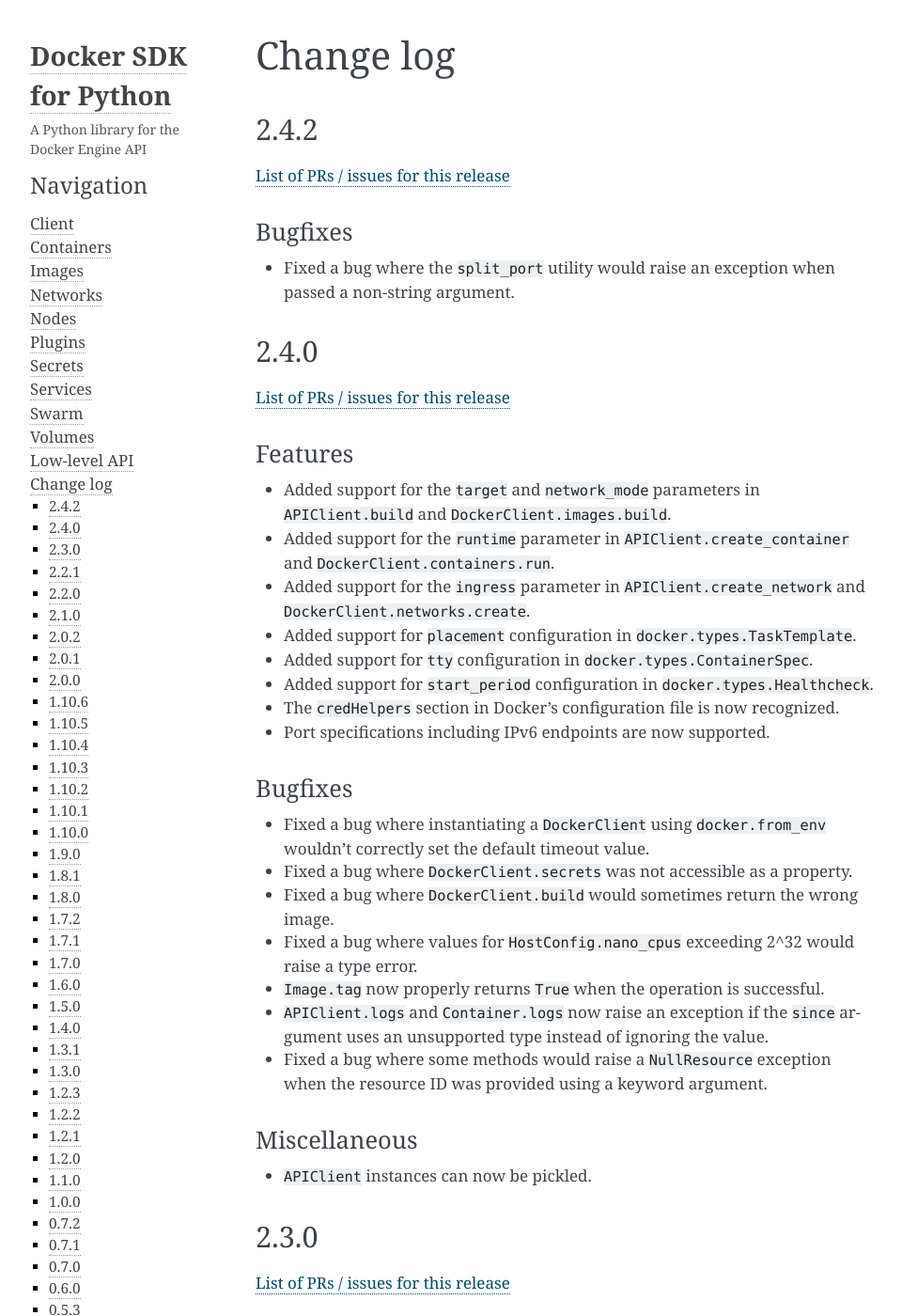
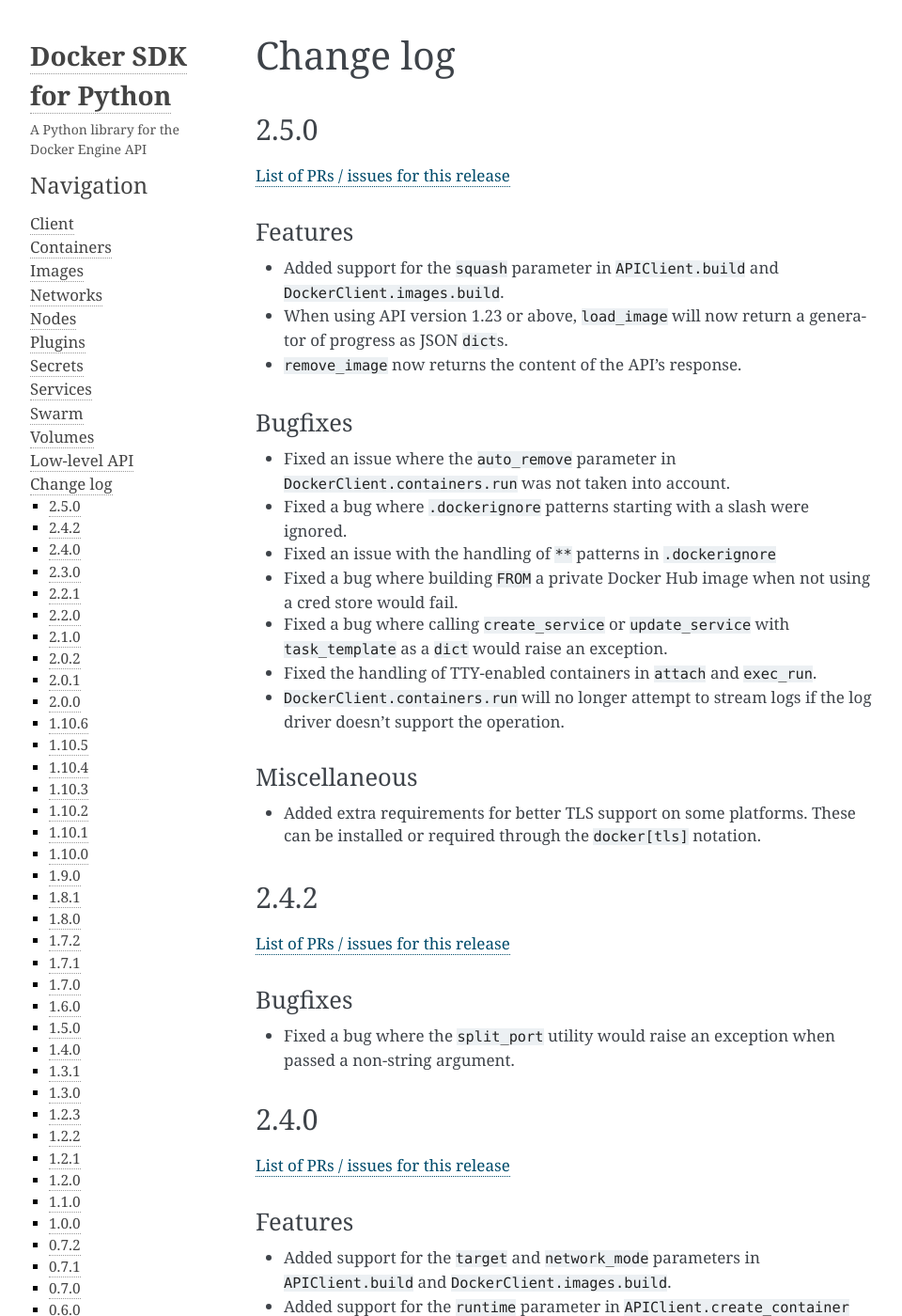
Before and after one commit to docker/docker-py, a Sphinx documentation site: the page built from docs/change-log.md, in a window 1280 px wide and 1400 px high. Shown: the whole window at 94% size, without its empty margins (148-1108 px from the left). Built offline with Sphinx 7.4.7, drawn with Linux system fonts in a browser that asks for light colours; pages that are not in the unit, such as notebooks, are missing from menus.

Commit message:
Bump 2.5.0
Signed-off-by: Joffrey F <joffrey@docker.com>

```diff
--- a/docker/version.py
+++ b/docker/version.py
@@ -1,2 +1,2 @@
-version = "2.5.0-dev"
+version = "2.5.0"
 version_info = tuple([int(d) for d in version.split("-")[0].split(".")])
--- a/docs/change-log.md
+++ b/docs/change-log.md
@@ -1,5 +1,39 @@
 Change log
 ==========
+
+2.5.0
+-----
+
+[List of PRs / issues for this release](https://github.com/docker/docker-py/milestone/33?closed=1)
+
+### Features
+
+* Added support for the `squash` parameter in `APIClient.build` and
+  `DockerClient.images.build`.
+* When using API version 1.23 or above, `load_image` will now return a
+  generator of progress as JSON `dict`s.
+* `remove_image` now returns the content of the API's response.
+
+
+### Bugfixes
+
+* Fixed an issue where the `auto_remove` parameter in
+  `DockerClient.containers.run` was not taken into account.
+* Fixed a bug where `.dockerignore` patterns starting with a slash
+  were ignored.
+* Fixed an issue with the handling of `**` patterns in `.dockerignore`
+* Fixed a bug where building `FROM` a private Docker Hub image when not
+  using a cred store would fail.
+* Fixed a bug where calling `create_service` or `update_service` with
+  `task_template` as a `dict` would raise an exception.
+* Fixed the handling of TTY-enabled containers in `attach` and `exec_run`.
+* `DockerClient.containers.run` will no longer attempt to stream logs if the
+  log driver doesn't support the operation.
+
+### Miscellaneous
+
+* Added extra requirements for better TLS support on some platforms.
+  These can be installed or required through the `docker[tls]` notation.
 
 2.4.2
 -----
```
Also changed, not shown: 1 other file.
